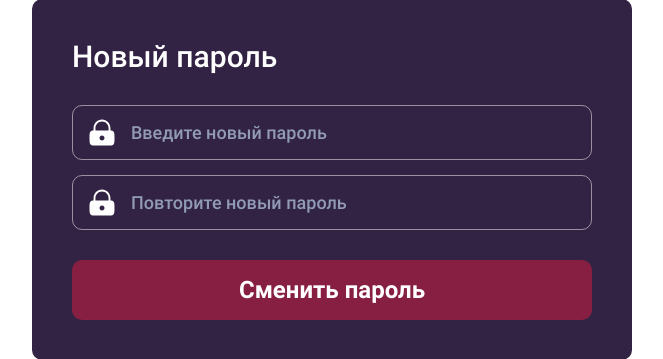
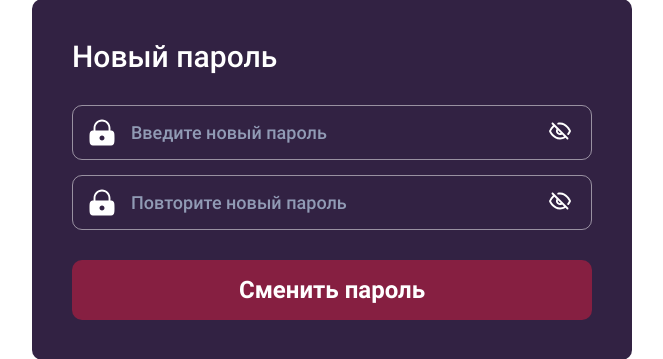
Before and after one commit to 1madatyou/tsuab, a Django app: a page that uses applied_math/core/templates/core/base.html in a window 1280 px wide. Shown: the part 338-697 px from the top of the page, without its empty margins (308-971 px from the left). Run offline with Django 5.2, Linux system fonts and the light colour scheme.

Commit message:
Implement toggleEye for password input

```diff
--- a/applied_math/core/static/css/main.css
+++ b/applied_math/core/static/css/main.css
@@ -665,6 +665,36 @@ a {
   cursor: pointer; /* меняем курсор на указатель */
 }
 
+.toggle-eye {
+  position: absolute;
+  background: none;
+  background-image: url("../img/toggleEye/closed_eye.svg");
+  width: 30px;
+  height: 30px;
+  background-size: cover;
+  border: none;
+  right: 17px;
+  top: 11px;
+  color: #fff;
+}
+
+.toggle-eye {
+  position: absolute;
+  background: none;
+  background-image: url("../img/toggleEye/closed_eye.svg");
+  width: 30px;
+  height: 30px;
+  background-size: cover;
+  border: none;
+  right: 17px;
+  top: 11px;
+  cursor: pointer;
+}
+
+.toggle-eye--active {
+  background-image: url("../img/toggleEye/eye.svg");
+}
+
 .pagination {
   display: -webkit-box;
   display: -ms-flexbox;
--- /dev/null
+++ b/applied_math/core/static/js/func.js
@@ -0,0 +1,18 @@
+function togglePasswordVisibility() {
+    const toggleButtons = document.querySelectorAll('.toggle-eye')
+
+
+    for (var i = 0; i < toggleButtons.length; i++) {
+        toggleButtons[i].addEventListener("click", function() {
+            this.classList.toggle('toggle-eye--active')
+            const input = this.previousElementSibling
+            if (input.getAttribute('type') === 'password') {
+                input.setAttribute('type', 'text')
+            } else {
+                input.setAttribute('type', 'password')
+            }
+        });
+      }
+}
+
+togglePasswordVisibility()
--- a/applied_math/core/templates/core/base.html
+++ b/applied_math/core/templates/core/base.html
@@ -14,6 +14,7 @@
   <link rel="stylesheet" href="{% static 'css/vendor.css' %}">
   <link rel="stylesheet" href="{% static 'css/main.css' %}">
   <script defer src="{% static 'js/main.js' %}"></script>
+  <script defer src="{% static 'js/func.js' %}"></script>
 </head>
 
 <body class="page__body">
--- a/applied_math/users/templates/users/reset_password_confirm.html
+++ b/applied_math/users/templates/users/reset_password_confirm.html
@@ -13,11 +13,13 @@
     <div class="form-inputs">
       <label class="form__label form__label--password">
         <input class="form__input" name="new_password1" type="password" placeholder="Введите новый пароль">
+        <button class="toggle-eye" type="button"></button>
       </label>
       {{ form.errors.new_password1 }}
 
       <label class="form__label form__label--password">
         <input class="form__input" name="new_password2" type="password" placeholder="Повторите новый пароль">
+        <button class="toggle-eye" type="button"></button>
       </label>
       {{ form.errors.new_password2 }}
     </div>
--- a/applied_math/users/templates/users/sign_in.html
+++ b/applied_math/users/templates/users/sign_in.html
@@ -16,6 +16,8 @@
       </label>
       <label class="form__label form__label--password">
         <input class="form__input" name="password" type="password" placeholder="Введите пароль">
+        <button class="toggle-eye" type="button"></button>
+
       </label>
       <!-- Ошибки формы -->
       <div class="error-text">
--- a/applied_math/users/templates/users/sign_up.html
+++ b/applied_math/users/templates/users/sign_up.html
@@ -25,17 +25,19 @@
       </label>
 
       <label class="form__label form__label--email">
-        <input class="form__input" name="email" type="text" placeholder="Введите адрес электронной почты">
+        <input class="form__input" name="email" autocomplete="off" type="text" placeholder="Введите адрес электронной почты">
       </label>
       {{ form_errors.email }}
 
       <label class="form__label form__label--password">
-        <input class="form__input" name="password" type="password" placeholder="Введите пароль">
+        <input class="form__input" name="password" autocomplete="off" type="password" placeholder="Введите пароль">
+        <button class="toggle-eye" type="button"></button>
       </label>
       {{ form_errors.password}}
 
       <label class="form__label form__label--password">
         <input class="form__input" name="repeat_password" type="password" placeholder="Повторите пароль">
+        <button class="toggle-eye" type="button"></button>
       </label>
       {{ form_errors.repeat_password }}
 
```
Also changed, not shown: applied_math/core/static/img/toggleEye/closed_eye.svg (added), applied_math/core/static/img/toggleEye/eye.svg (added).
